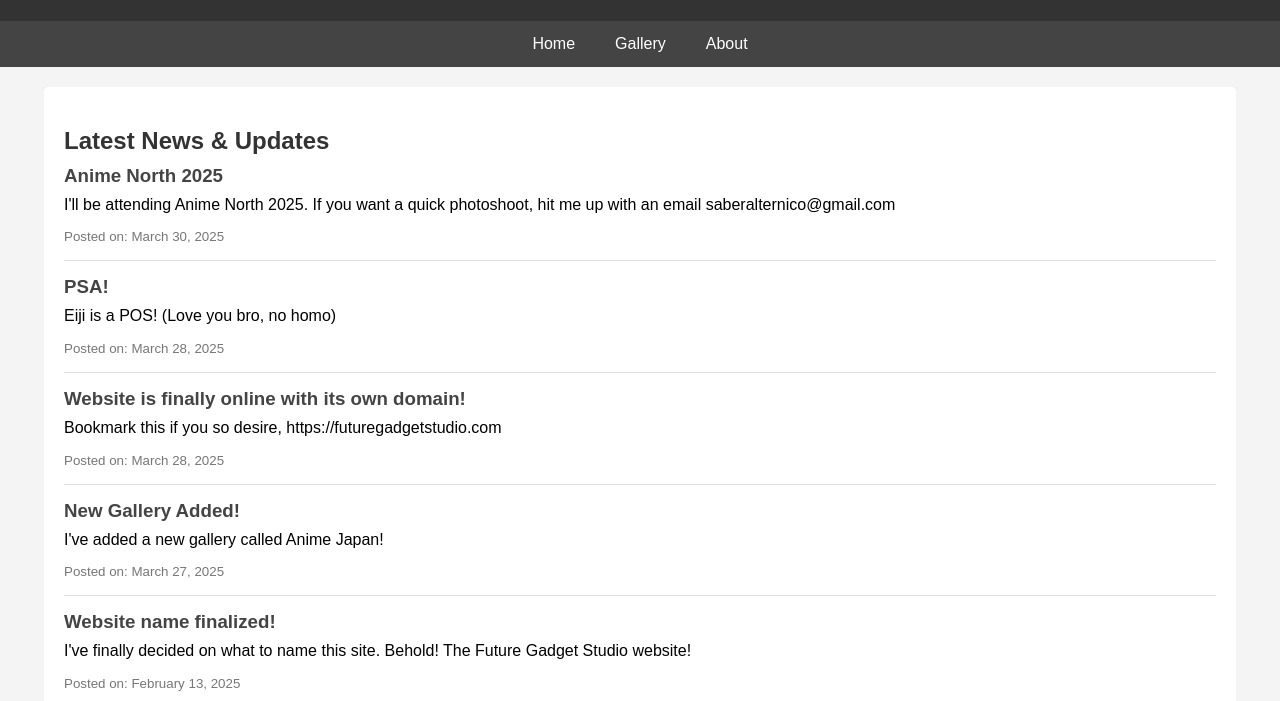
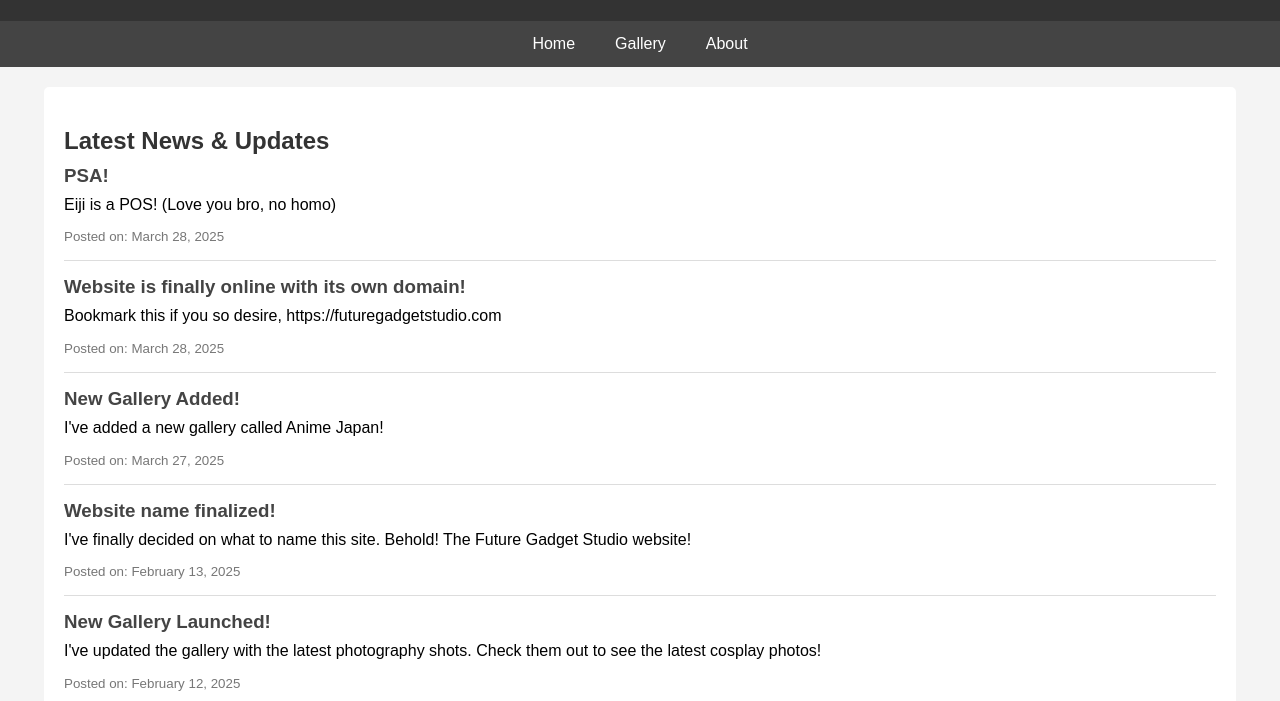
Before and after one commit to SaberAlterNico/futuregadgetstudio, a plain HTML site: page index.html in a window 1280 px wide. Shown: the part 99-800 px from the top of the page. Drawn offline with Linux system fonts and the light colour scheme.

Commit message:
Update index.html
Signed-off-by: Nick Andrews <saberalternico@gmail.com>

```diff
--- a/index.html
+++ b/index.html
@@ -128,12 +128,6 @@
       <h2>Latest News &amp; Updates</h2>
 
       <article>
-        <h3>Anime North 2025</h3>
-        <p>I'll be attending Anime North 2025. If you want a quick photoshoot, hit me up with an email saberalternico@gmail.com</p>
-        <small>Posted on: March 30, 2025</small>
-      </article>
-
-      <article>
         <h3>PSA!</h3>
         <p>Eiji is a POS! (Love you bro, no homo)</p>
         <small>Posted on: March 28, 2025</small>
```
